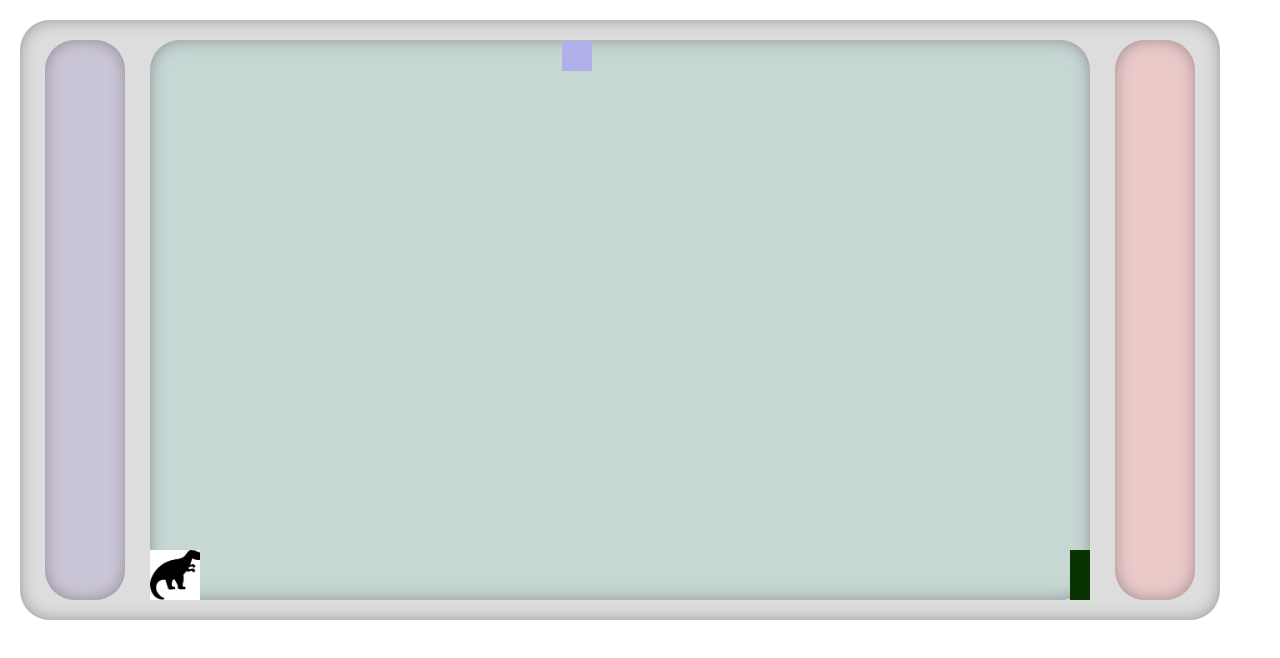
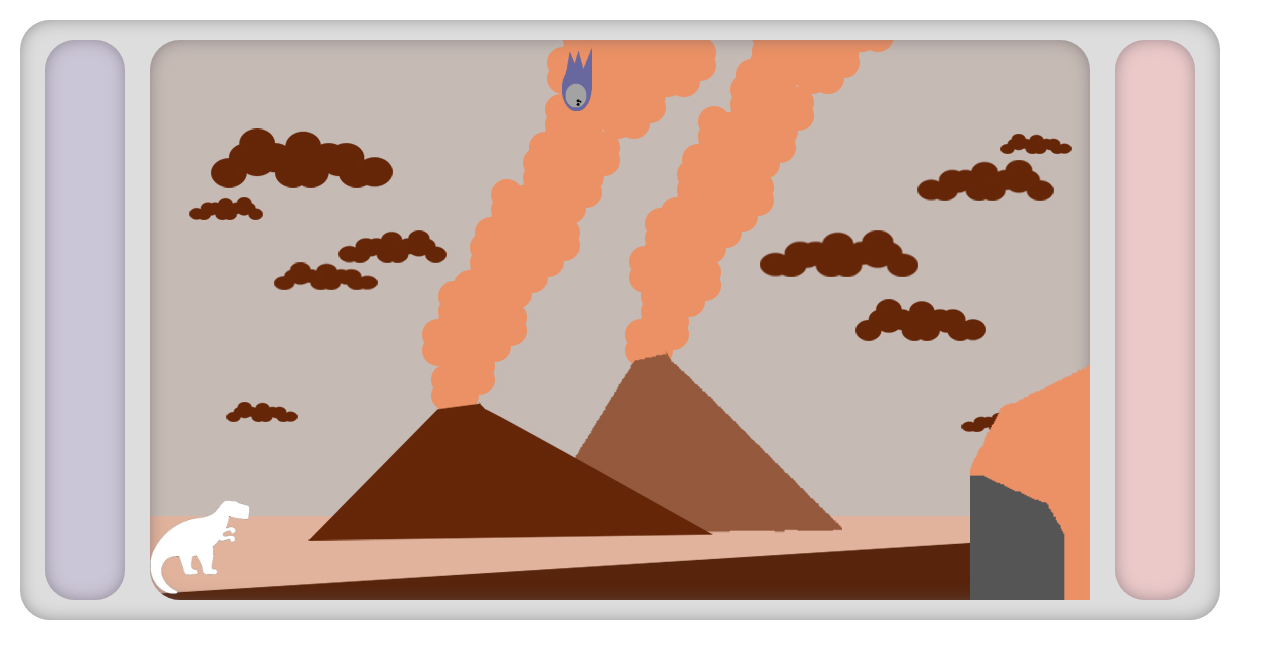
Before and after one commit to simozan/EXTINCTION, a plain HTML site: page index.html in a window 1280 px wide. Drawn offline with Linux system fonts and the light colour scheme.

Commit message:
tuesdayend

```diff
--- a/dino.js
+++ b/dino.js
@@ -14,7 +14,7 @@ class Enemy {
         this.areaWidth = areaWidth;
         this.areaHeight = areaHeight;
         this.width = 30;
-        this.height = 30;
+        this.height = 70;
         //this.isfalling = true;
         this.verticalPosition = 0;
         this.horizontalPosition = Math.floor(Math.random() * (areaWidth - this.width));
@@ -28,13 +28,12 @@ class Enemy {
 
 function moveDino(event) {
     if (event.key === "ArrowLeft") {
-        dino.element.classList.replace("dino","dino.left")
+        dino.element.classList.replace("dino","dino-left")
         if (dino.dinoPositionX === 0) { dino.dinoPositionX = 0 }
         else if (dino.dinoPositionX > 0) { dino.dinoPositionX -= 10 }
     }
     else if (event.key === "ArrowRight") {
         dino.element.classList.replace("dino-left","dino")
-        dino.element.classList.add("dino")
         if (dino.dinoPositionX === 890) { dino.dinoPositionX = 890 }
         else if (dino.dinoPositionX < 890) { dino.dinoPositionX += 10 }
     }
--- a/styles.css
+++ b/styles.css
@@ -27,7 +27,8 @@
 }
 
 #game-area {
-    background: #c6d7d4;
+    background-image: url("images/background.jpg");
+    background-size: cover;
     width: 940px;
     height: 560px;
     margin: 5px;
@@ -46,36 +47,38 @@
 }
 
 .dino {
-    background-image: url("images/dino1.jpg");
+    background-image: url("images/dino.defright.png");
     background-size: cover;
-    width: 50px;
-    height: 50px;
+    width: 100px;
+    height: 100px;
     position: absolute;
-    top: 510px;
+    top: 460px;
 }
 
 .dino-left {
-    background-image: url("images/dino2left3.jpg");
+    background-image: url("images/dino.defleft.png");
     background-size: cover;
-    width: 50px;
-    height: 50px;
+    width: 100px;
+    height: 100px;
     position: absolute;
-    top: 510px;
+    top: 460px;
 }
 
 .finish {
-    background: #073401;
-    width: 20px;
-    height: 50px;
+    background-image: url("images/cueva.png");
+    background-size: cover;
+    width: 120px;
+    height: 250px;
     position: absolute;
-    top: 510px;
-    left: 920px;
+    top: 310px;
+    left: 820px;
 }
 
 .enemy {
-    background: #b0b0eb;
+    background-image: url("images/meteorito.png");
+    background-size: cover;
     width: 30px;
-    height: 30px;
+    height: 70px;
     position: absolute;
     top: 0;
 }
```
Also changed, not shown: images/1000_F_134509760_FApe7rUCkQHqlaSA6LuuiyR9nNYddN0j.jpg (added), images/background.jpg (added), images/cueva.png (added), images/dino.defleft.png (added), images/dino.defright.png (added), images/meteorito.png (added), 6 other files.
